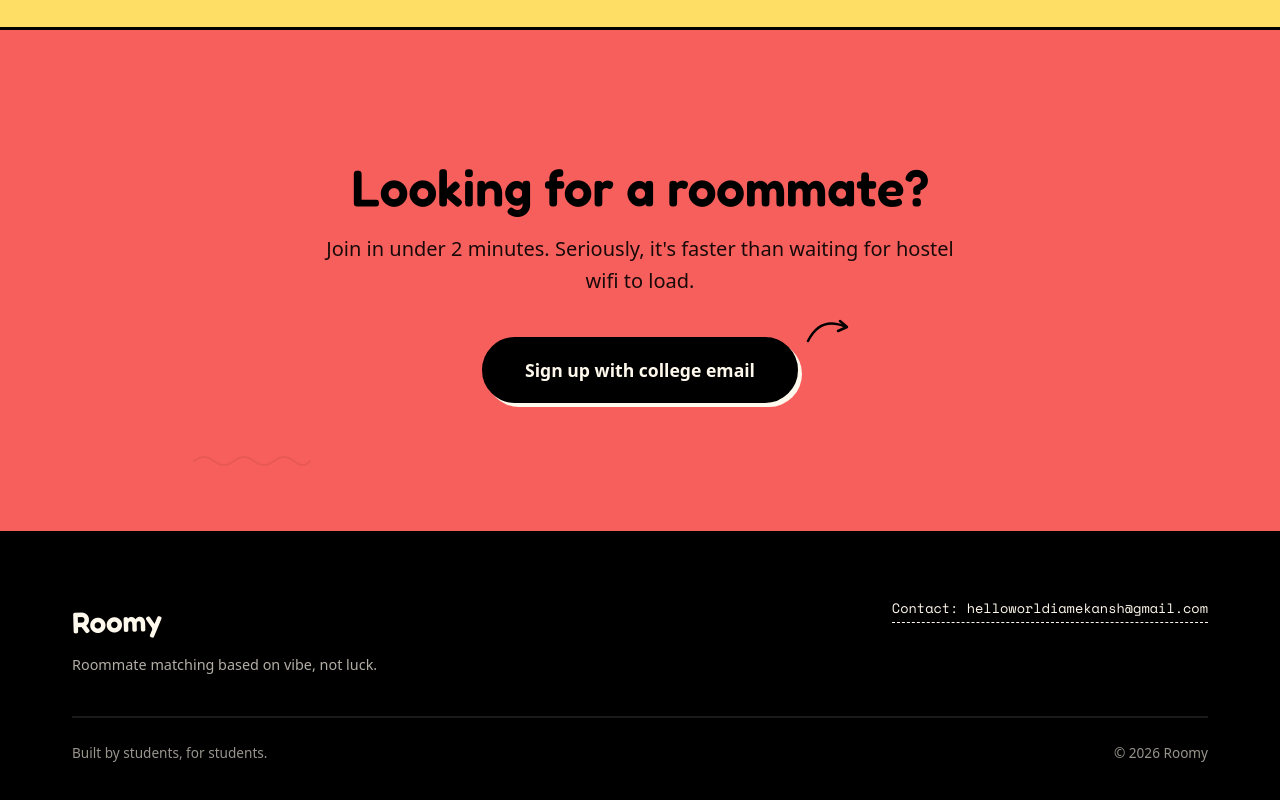
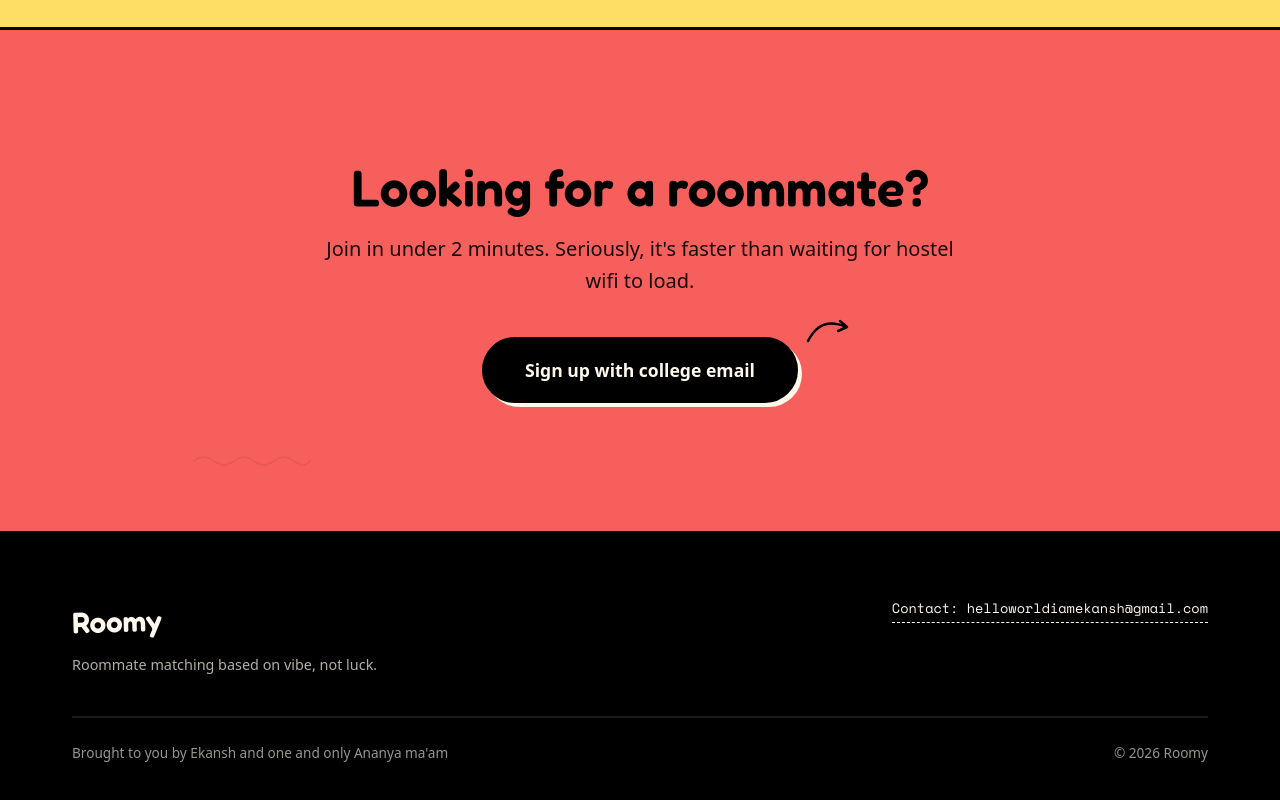
Before and after one commit to Anonymous-Ekansh/FindYourRoommate, a Next.js app: page / in a window 1280 px wide. Shown: the part 3139-3939 px from the top of the page. Built offline with nearby package versions, Linux system fonts and the light colour scheme; a web font is replaced by a local one.

Commit message:
Footer text updated

```diff
--- a/components/Footer/Footer.js
+++ b/components/Footer/Footer.js
@@ -22,7 +22,7 @@ export default function Footer() {
 
         <div className={styles.bottomRow}>
           <p className={styles.credit}>
-            Built by students, for students.
+            Brought to you by Ekansh and one and only Ananya ma'am
           </p>
           <p className={styles.copyright}>
             © 2026 Roomy
```
